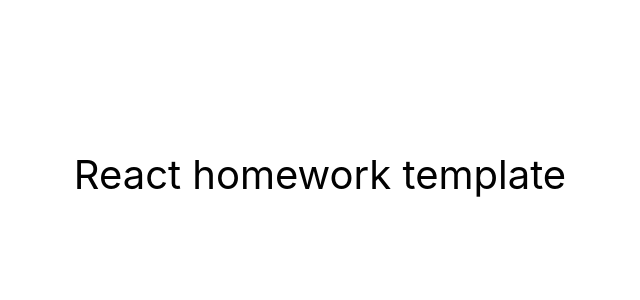
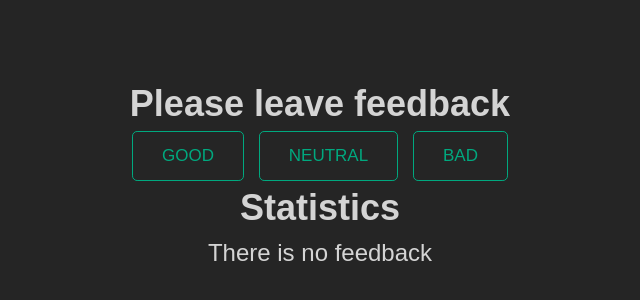
Before and after one commit to GoodPointt/goit-react-hw-02-feedback, a React (Create React App) app: page / in a window 1280 px wide. Shown: the part 226-526 px from the top of the page, without its empty margins (320-960 px from the left). Built offline with nearby package versions, Linux system fonts and the light colour scheme.

Commit message:
task 1,2,4 done

```diff
--- a/package.json
+++ b/package.json
@@ -7,6 +7,7 @@
     "@testing-library/jest-dom": "^5.16.3",
     "@testing-library/react": "^12.1.4",
     "@testing-library/user-event": "^13.5.0",
+    "prop-types": "^15.8.1",
     "react": "^18.1.0",
     "react-dom": "^18.1.0",
     "react-scripts": "5.0.1",
--- a/src/components/App.jsx
+++ b/src/components/App.jsx
@@ -1,4 +1,28 @@
-export const App = () => {
+import { Component } from 'react';
+import { Button } from './Button/Button';
+import { Statistics } from './Statistics/Statistics';
+import { Notification } from './Notification/Notification';
+import { countPositiveFeedbackPercentage } from './utils/stats';
+import { countTotalFeedback } from './utils/stats';
+export class App extends Component {
+  state = {
+    good: 0,
+    neutral: 0,
+    bad: 0,
+  };
+
+  getButtonName = index => Object.keys(this.state)[index];
+
+  incrementStat = stat =>
+    this.setState(prevState => ({ [stat]: prevState[stat] + 1 }));
+
+  render() {
+    const totalFeedbacks = countTotalFeedback(this.state);
+    const positivePercentage = countPositiveFeedbackPercentage(
+      this.state,
+      totalFeedbacks
+    );
+
     return (
       <div
         style={{
@@ -6,11 +30,36 @@
           display: 'flex',
           justifyContent: 'center',
           alignItems: 'center',
-        fontSize: 40,
-        color: '#010101'
+          flexDirection: 'column',
+          fontSize: 24,
         }}
       >
-      React homework template
+        <h2>Please leave feedback</h2>
+        <div className="buttons-wrap">
+          <Button
+            name={this.getButtonName(0)}
+            incrementStat={this.incrementStat}
+          />
+          <Button
+            name={this.getButtonName(1)}
+            incrementStat={this.incrementStat}
+          />
+          <Button
+            name={this.getButtonName(2)}
+            incrementStat={this.incrementStat}
+          />
+        </div>
+        <h2>Statistics</h2>
+        {totalFeedbacks ? (
+          <Statistics
+            stats={this.state}
+            totalFeedbacks={totalFeedbacks}
+            positivePercentage={positivePercentage}
+          />
+        ) : (
+          <Notification message="There is no feedback" />
+        )}
       </div>
     );
-};
+  }
+}
--- /dev/null
+++ b/src/components/Button/Button.jsx
@@ -0,0 +1,13 @@
+import css from './Button.module.css';
+
+export const Button = ({ name, incrementStat }) => {
+  return (
+    <button
+      type="button"
+      className={css.button}
+      onClick={() => incrementStat(name)}
+    >
+      {name}
+    </button>
+  );
+};
--- /dev/null
+++ b/src/components/Button/Button.module.css
@@ -0,0 +1,55 @@
+.button {
+  --color: #00a97f;
+  padding: 0.8em 1.7em;
+  background-color: transparent;
+  border-radius: 0.3em;
+  position: relative;
+  overflow: hidden;
+  cursor: pointer;
+  transition: 0.5s;
+  font-weight: 400;
+  font-size: 17px;
+  border: 1px solid;
+  font-family: inherit;
+  text-transform: uppercase;
+  color: var(--color);
+  z-index: 1;
+}
+
+.button::before,
+.button::after {
+  content: '';
+  display: block;
+  width: 50px;
+  height: 50px;
+  transform: translate(-50%, -50%);
+  position: absolute;
+  border-radius: 50%;
+  z-index: -1;
+  background-color: var(--color);
+  transition: 1s ease;
+}
+
+.button::before {
+  top: -1em;
+  left: -1em;
+}
+
+.button::after {
+  left: calc(100% + 1em);
+  top: calc(100% + 1em);
+}
+
+.button:hover::before,
+.button:hover::after {
+  height: 410px;
+  width: 410px;
+}
+
+.button:hover {
+  color: rgb(10, 25, 30);
+}
+
+.button:active {
+  filter: brightness(0.8);
+}
--- /dev/null
+++ b/src/components/Notification/Notification.jsx
@@ -0,0 +1 @@
+export const Notification = ({ message }) => <p>{message}</p>;
--- /dev/null
+++ b/src/components/Statistics/Statistics.jsx
@@ -0,0 +1,19 @@
+import { getColorByStat } from 'components/utils/stats';
+import css from './Statistics.module.css';
+
+export const Statistics = ({ stats, totalFeedbacks, positivePercentage }) => {
+  return (
+    <>
+      <ul>
+        {Object.keys(stats).map(stat => (
+          <li className={css.stats__item} key={stat}>
+            {stat}:{' '}
+            <span style={{ color: getColorByStat(stat) }}>{stats[stat]}</span>
+          </li>
+        ))}
+      </ul>
+      <h4>Total feedbacks: {totalFeedbacks}</h4>
+      <h4>Positive feedback: {positivePercentage}%</h4>
+    </>
+  );
+};
--- /dev/null
+++ b/src/components/Statistics/Statistics.module.css
@@ -0,0 +1,3 @@
+.stats__item {
+  text-transform: capitalize;
+}
--- /dev/null
+++ b/src/components/utils/stats.js
@@ -0,0 +1,20 @@
+export const getColorByStat = stat => {
+  switch (stat) {
+    case 'good':
+      return 'green';
+    case 'neutral':
+      return 'yellow';
+    case 'bad':
+      return 'red';
+    default:
+      return 'black';
+  }
+};
+
+export const countTotalFeedback = obj =>
+  Object.values(obj).reduce((acc, value) => (acc += value), 0);
+
+export const countPositiveFeedbackPercentage = (obj, total) => {
+  if (total === 0) return 0;
+  return Math.round((obj.good / total) * 100);
+};
--- a/src/index.css
+++ b/src/index.css
@@ -13,3 +13,38 @@
   font-family: source-code-pro, Menlo, Monaco, Consolas, 'Courier New',
     monospace;
 }
+
+body {
+  font-family: sans-serif;
+  line-height: 1.5;
+  background-color: #252525;
+  color: #d4d4d4;
+}
+
+h1,
+h2,
+h3,
+h4,
+h5,
+h6,
+p {
+  margin: 0;
+}
+
+ul,
+ol {
+  list-style: none;
+  margin: 0;
+  padding: 0;
+}
+
+img {
+  display: block;
+  max-width: 100%;
+  height: auto;
+}
+
+.buttons-wrap {
+  display: flex;
+  gap: 15px;
+}
```
Also changed, not shown: 1 other file (tests, documents, lock files or other folders). Lines whose indentation alone changed are shown as unchanged.
